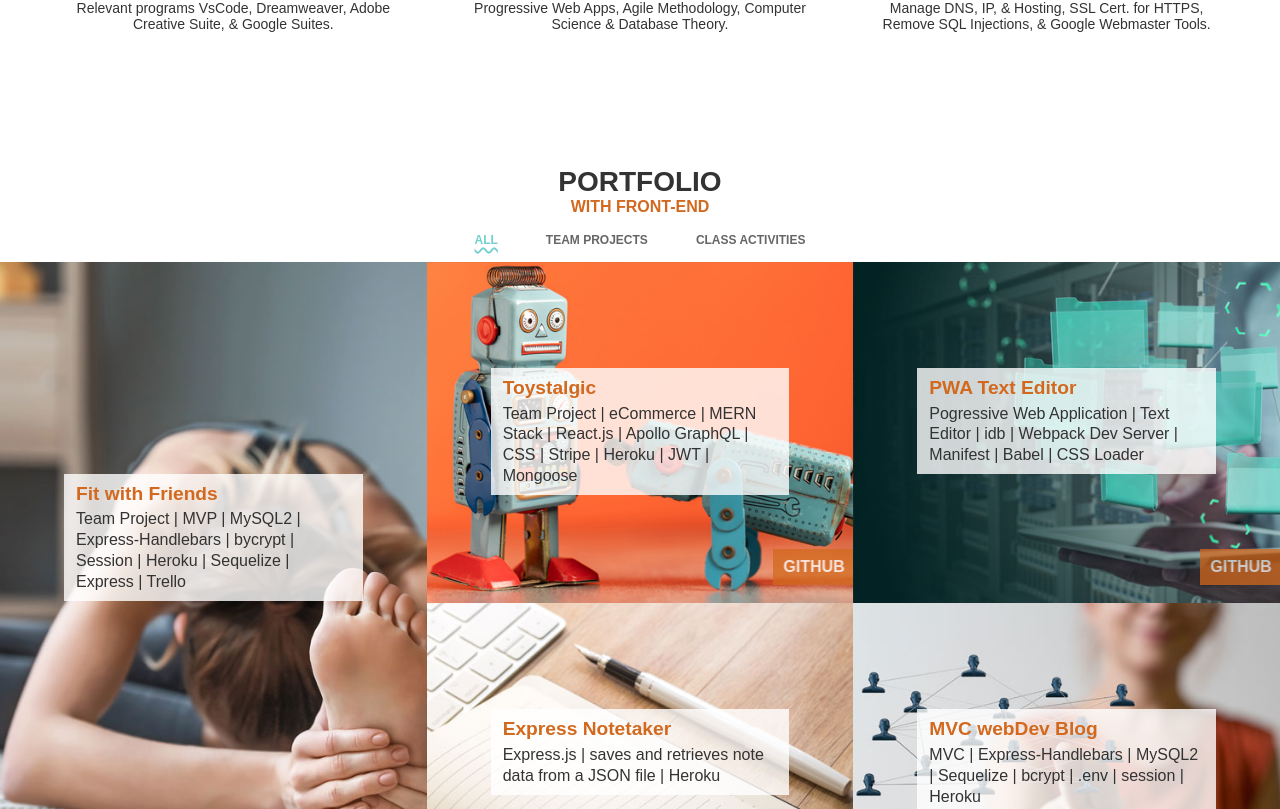
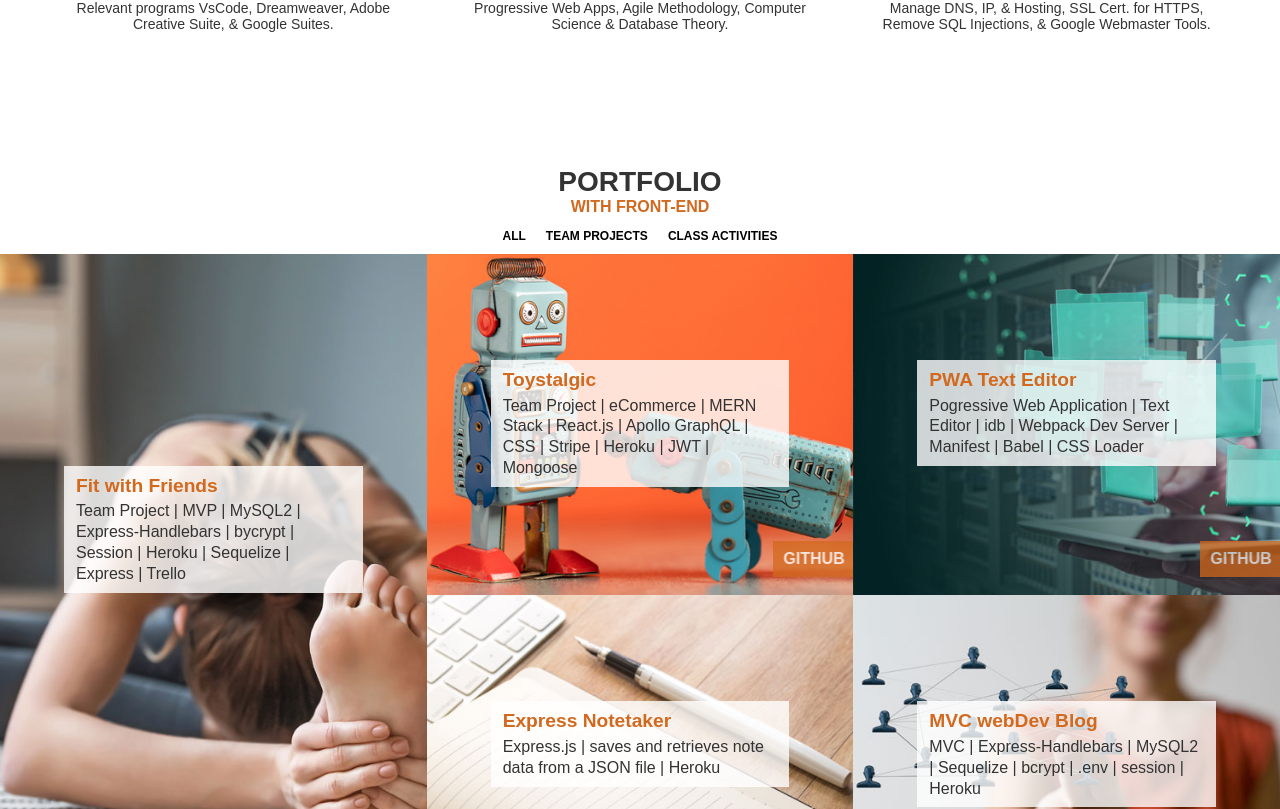
Before and after one commit to CynthiaGodoy/react.js-portfolio, a React (Create React App) app: page /front-end in a window 1280 px wide. Shown: the part 1889-2698 px from the top of the page. Built offline with nearby package versions, Linux system fonts and the light colour scheme.

Commit message:
import Jquery for React to make btns active

```diff
--- a/package.json
+++ b/package.json
@@ -14,6 +14,7 @@
     "gh-pages": "^4.0.0",
     "glob-parent": ">=6.0.1",
     "hash": "^0.2.1",
+    "jquery": "^3.6.3",
     "nth-check": ">=2.0.1",
     "react": "^18.2.0",
     "react-bootstrap": "^2.7.2",
@@ -31,6 +32,7 @@
     "react-typing-effect": "^2.0.5",
     "router": "^1.3.7",
     "slick-carousel": "^1.8.1",
+    "styled-components": "^5.3.6",
     "web-vitals": "^2.1.4"
   },
   "scripts": {
--- a/src/App.js
+++ b/src/App.js
@@ -3,7 +3,6 @@ import React from "react";
 import "./index.css";
 
 //LINK ALL ROUTES
-// import Home from "./routes/Home";
 import Navbar from "./components/Navbar";
 import Hero from "./components/Hero";
 import AboutMe from "./components/AboutMe";
@@ -12,8 +11,6 @@ import Card2 from "./components/Card2";
 import Card from "./components/Card";
 import Form from "./components/Form";
 import Footer from "./components/Footer";
-
-// import { AnimatePresence } from "framer-motion"
 
 function App () {
   return (
--- a/src/components/Card.js
+++ b/src/components/Card.js
@@ -4,9 +4,7 @@ import "./WorkGridStyles.css";
 import Work from "./Work";
 
 import React, { useEffect, useState } from 'react';
-import Button from 'react-bootstrap/Button';
-// import { NavLink } from "react-router-dom";
-// {click ? "filterbar active" : "filterbar"} onClick={setActive}
+import $ from "jquery";
 
 //CREATES A CARD FRAME
 function Card() {
@@ -24,36 +22,22 @@ function Card() {
         setData(filterData);
     }
 
-    // const [active, setActive] = useState([]);
-    // document.querySelectorAll('.nav-link').forEach(link => {
-    //     if(link.item === window.location.item){
-    //         link.setAttribute('aria-current', 'page')
-    //     }
-    // })
-
-    //VANILLA JAVASCRIPT OPTION
-    // var header = document.getElementById("filter-btn");
-    // var btns = header.getElementsByClassName("nav-link");
-
-    // for (var i = 0; i < btns.length; i++) {
-    //     btns[i].addEventListener("click", function() {
-    //     var current = document.getElementsByClassName("active");
-    //     current[0].className = current[0].className.replace(" active", "");
-    //     this.className += " active";
-    //     });
-    // }
+    $(".nav-btn").on("click", function () {
+        $(".nav-btn").removeClass("active");
+        $(this).addClass("active");
+        });
 
     return (
     <div className="work-container">
         <section id="front-end">
             <h1 className="portfolio-heading">Portfolio</h1>
             <p className="info-front">with front-end</p>
-            <div className="filterItem" id="filter-btn">
-                    <ul className="nav-link">
-                        <li><Button onClick={()=> setData(CardData)} active>All</Button></li>
-                            {collection.map((item)=>
-                                <li><Button onClick={()=>{gallery_filter(item)}}>{item}</Button></li>)}
-                    </ul>
+            <div className="filterItem">
+                <ul className="nav-link">
+                    <button className="nav-btn" onClick={()=> setData(CardData)}>All</button>
+                        {collection.map((item)=>
+                            <button className="nav-btn" onClick={()=>{gallery_filter(item)}}>{item}</button>)}
+                </ul>
             </div>
 
             <div className="frontend-container">
--- a/src/components/WorkGridStyles.css
+++ b/src/components/WorkGridStyles.css
@@ -103,26 +103,29 @@ li {
     padding: 2px;
 }
 
-.nav-link li Button{
+.nav-btn {
     text-transform: uppercase;
     font-size: 12px;
     background: none;
     border-style: none;
     font-weight: 700;
     justify-content: center;
+    margin-bottom: 10px;
+    margin-top: 10px;
 }
 
-.nav-link li Button:hover {
+.nav-btn:hover{
     color:#45c0be;
     text-decoration: underline wavy #45c0be 0.10rem;
     text-underline-offset: 0.2rem;
 }
 
-Button.active {
+.nav-btn.active {
     color:#45c0be;
     text-decoration: underline wavy #45c0be 0.10rem;
     text-underline-offset: 0.2rem;
 }
+
 /* BUTTONS-------------------------------------- */
 
 @media (hover: hover){
@@ -244,7 +247,7 @@ Button.active {
 }
 
 @media screen and (max-width: 740px) {
-    .nav-link li Button:hover {
+    .nav-btn:hover, .nav-btn.active {
         text-decoration: none;
     }
 }
```
Also changed, not shown: 1 other file (tests, documents, lock files or other folders).
